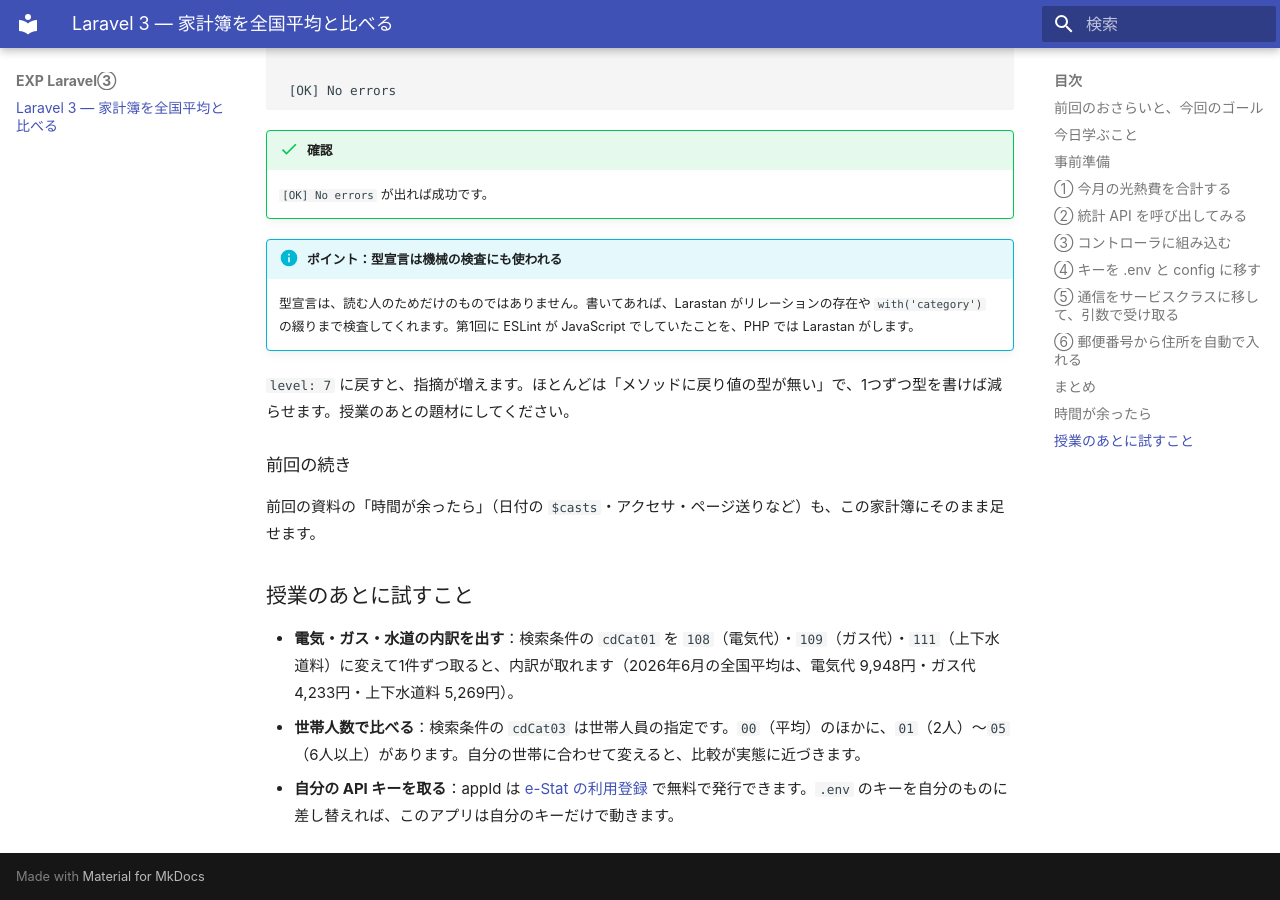
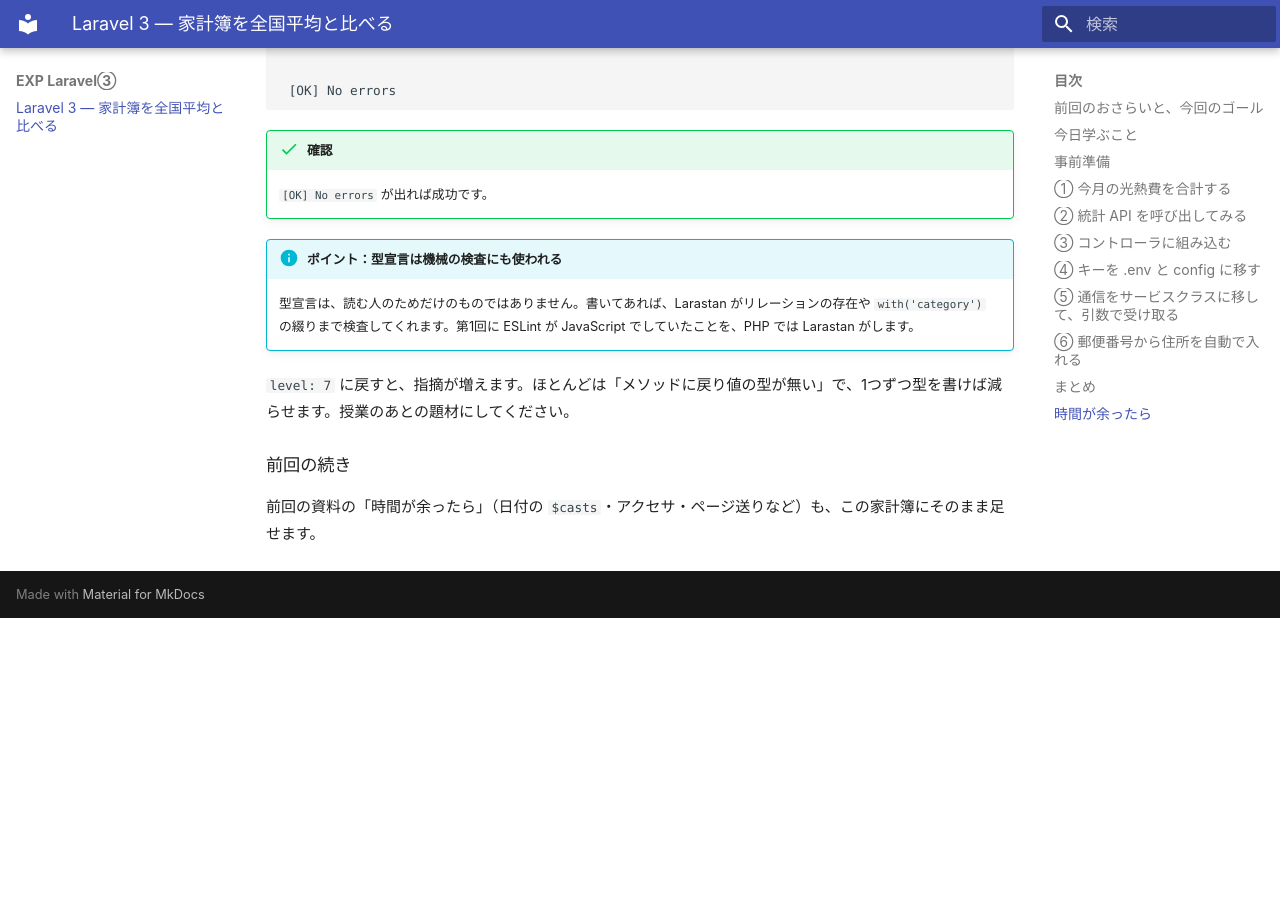
Before and after one commit to abekdwight/gslabo-lesson5, an MkDocs documentation site: the page built from docs/index.md, in a window 1280 px wide and 900 px high, scrolled down 22821 px. Built offline with MkDocs 1.6.1 and Material for MkDocs 9.7.7, drawn with Linux system fonts in a browser that asks for light colours; after the commit the page ends 23439 px from its top, so only the background shows below that.

Commit message:
drop post-lesson ideas section

```diff
--- a/docs/index.md
+++ b/docs/index.md
@@ -1722,9 +1722,3 @@ Note: Using configuration file /var/www/html/phpstan.neon.
 ### 前回の続き
 
 前回の資料の「時間が余ったら」（日付の `$casts`・アクセサ・ページ送りなど）も、この家計簿にそのまま足せます。
-
-## 授業のあとに試すこと
-
-- **電気・ガス・水道の内訳を出す**：検索条件の `cdCat01` を `108`（電気代）・`109`（ガス代）・`111`（上下水道料）に変えて1件ずつ取ると、内訳が取れます（2026年6月の全国平均は、電気代 9,948円・ガス代 4,233円・上下水道料 5,269円）。
-- **世帯人数で比べる**：検索条件の `cdCat03` は世帯人員の指定です。`00`（平均）のほかに、`01`（2人）〜`05`（6人以上）があります。自分の世帯に合わせて変えると、比較が実態に近づきます。
-- **自分の API キーを取る**：appId は [e-Stat の利用登録](https://www.e-stat.go.jp/api/) で無料で発行できます。`.env` のキーを自分のものに差し替えれば、このアプリは自分のキーだけで動きます。
```
